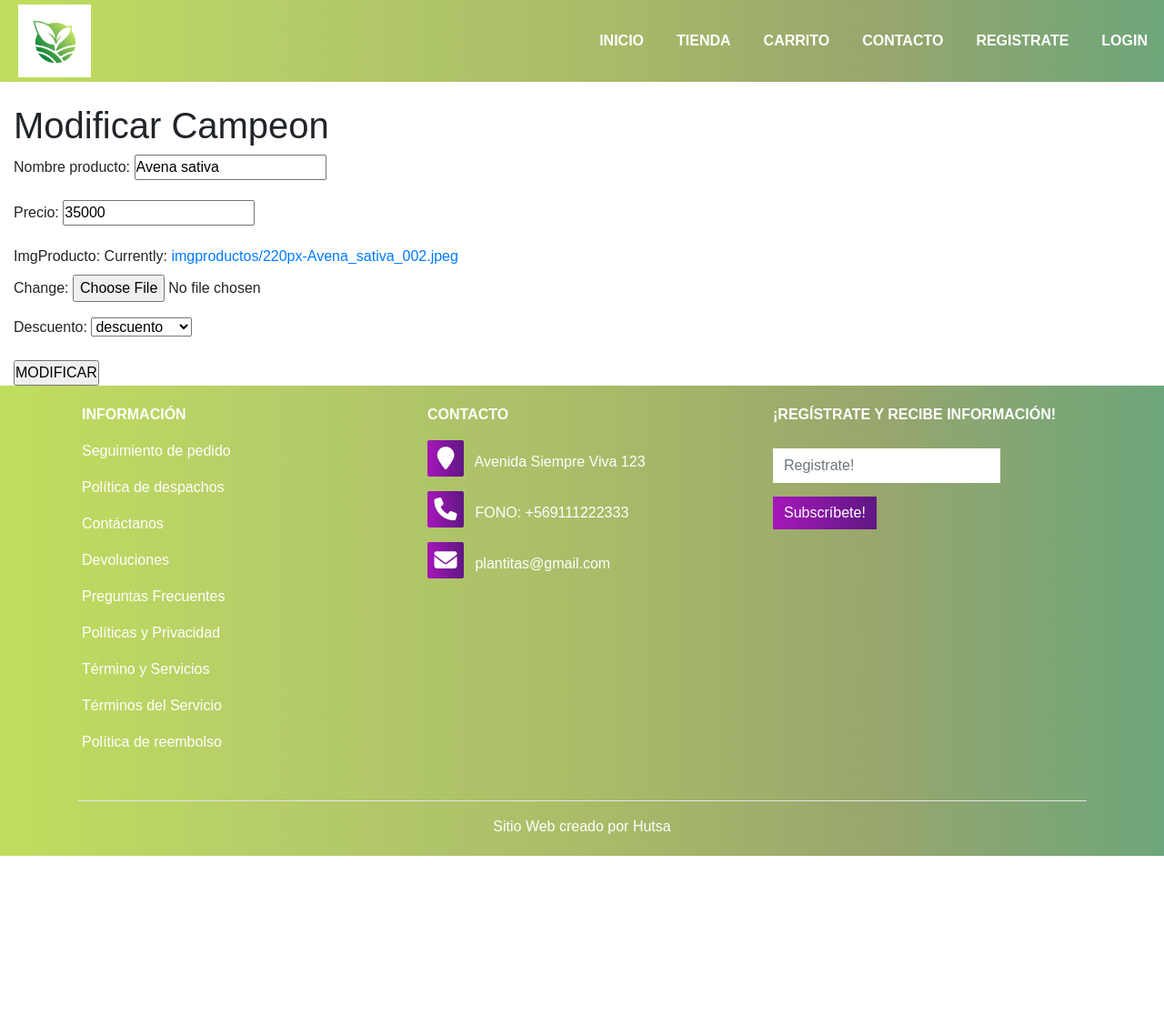
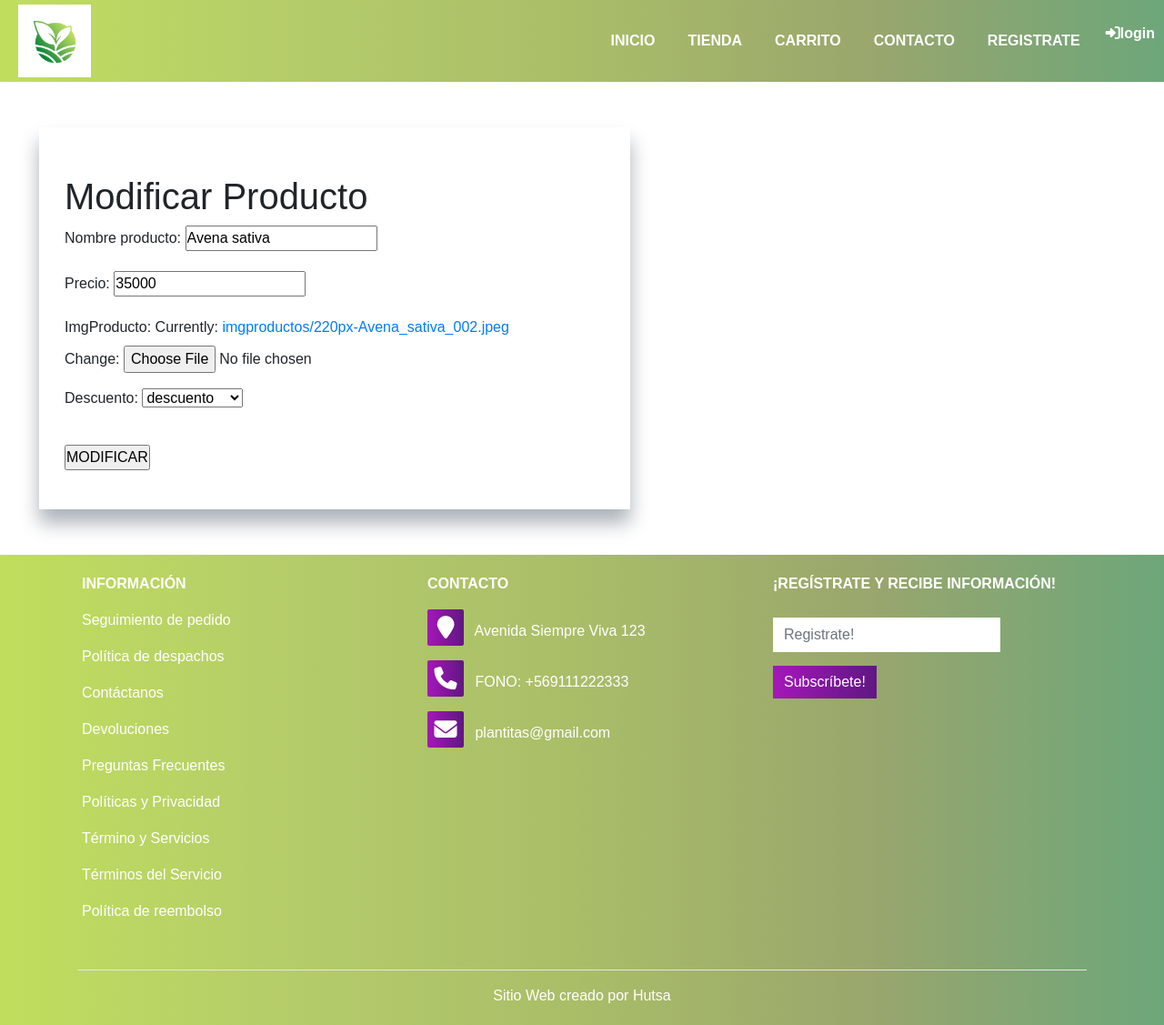
Before and after one commit to MrHutsa/World-of-Plants, a Django app: page /producto_edit.html/1/ in a window 1280 px wide. Shown: the whole page at 91% size. Before the commit the page ends 941 px from the top, so only its background shows below. Run offline with Django 4.2, Linux system fonts and the light colour scheme; data comes from the database, SQL or seed files in the repository; both versions use the stored data as it was after the commit; some libraries are stand-ins or nearby versions.

Commit message:
arreglo de bugs

```diff
--- a/venta/context_processor.py
+++ b/venta/context_processor.py
@@ -2,7 +2,7 @@ def cart_total_amount(request):
     total = 0
     FprecioC = 0
     if request.user.is_authenticated:
-        for key, value in request.session['cart'].items():
+        for key, value in request.session['carrito'].items():
             total = total + (float(value['price']) * value['quantity'])
             # FprecioC=(f'{total:.3f}')
             FprecioC= int(total)
--- a/venta/templates/venta/base.html
+++ b/venta/templates/venta/base.html
@@ -52,17 +52,16 @@
                 </li>
                 {% if user.is_anonymous %}
                 <li class="nav-item">
-                    <a class="nav-link " href="{%url 'login'%}">LOGIN</a>
+                    <a href="/login"><i class="fas fa-sign-in-alt"></i>login</a>
                 </li>
                 {% endif %}
 
                 {% if user.is_authenticated %}
+
                 <li class="nav-item">
-                    <a class="nav-link " href="{%url 'login'%}">LOGOUT</a>
-                </li>
-                <li>
                     <a href="/logout"><i class="fas fa-sign-out-alt"></i>logout</a>
                 </li>
+
                 {% endif %}
             </ul>
         </div>
--- a/venta/templates/venta/producto_edit.html
+++ b/venta/templates/venta/producto_edit.html
@@ -4,14 +4,14 @@
 
 {% block content %}
 <div class="container-fluid">
-    <div class="EspaciadoContenido">
+    <div class="EspaciadoContenido container-form">
             <section class="Mod-camp">
                 <br>
-                <h1>Modificar Campeon</h1>
+                <h1>Modificar Producto</h1>
                 <div class="contenedor-camp">
                     <form method="POST" class="form-camp" enctype="multipart/form-data">{% csrf_token %}
                         {{ product.as_p }}
-                        <input type="submit" class="btn-mod" value="MODIFICAR">
+                        <input type="submit" class="button-container btn-mod" value="MODIFICAR">
                     </form>
                 </div>
             </section>
```
Also changed, not shown: venta/static/core/css/edit.css (added, +18 -0 lines), venta/templates/venta/tienda.html (+5 -5 lines), db.sqlite3, imgproductos/220px-Avena_sativa_002.jpeg (added), imgproductos/250px-Peyote_Cactus.jpg (added).
